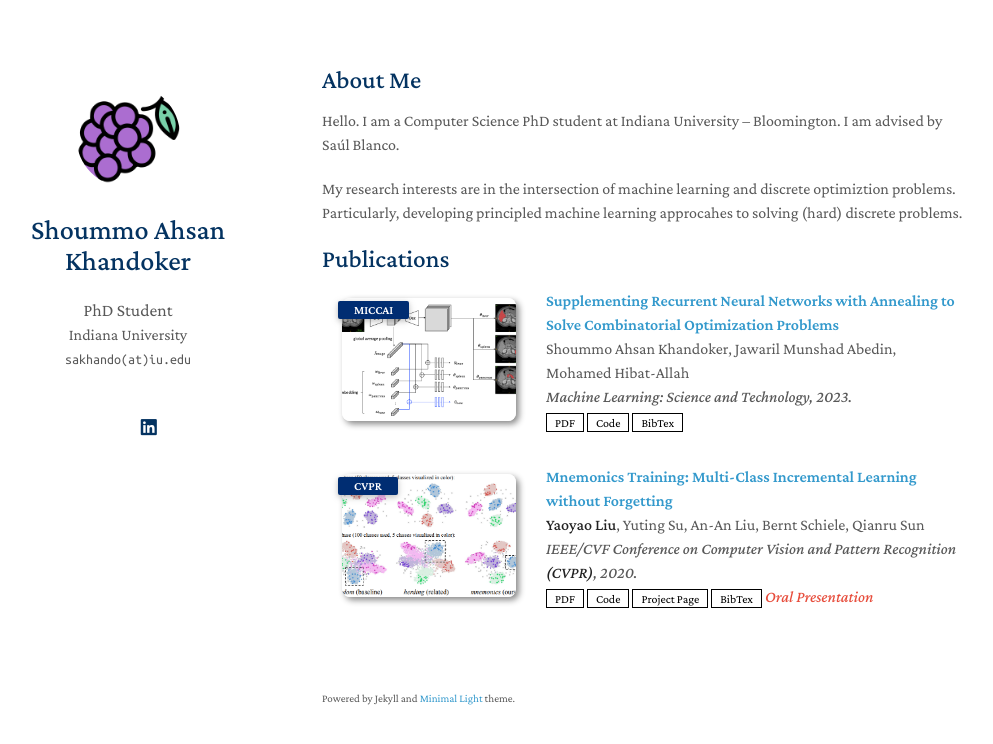
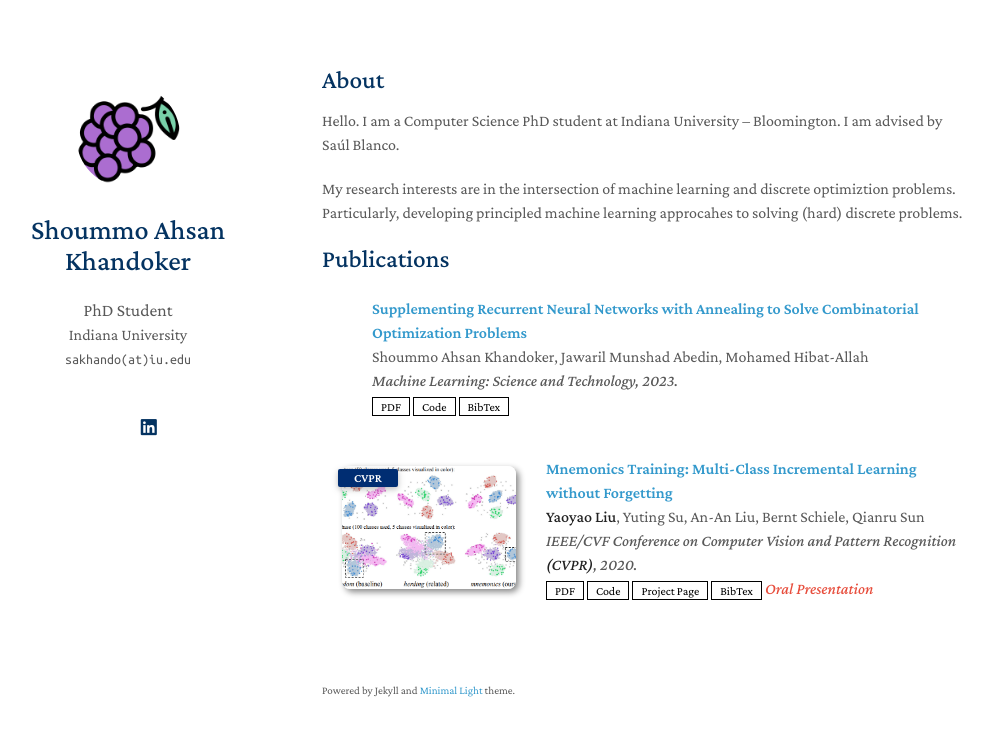
Before and after one commit to shoummoak/shoummoak.github.io, a Jekyll site: the page built from index.md, in a window 1280 px wide. Shown: the top 744 px of the page, without its empty margins (148-1141 px from the left). Built offline with Jekyll 4.4.1, drawn with Linux system fonts in a browser that asks for light colours; a style sheet for code colours, icons or effects is not loaded; our own code applies the rules of GitHub Pages for plain Markdown files.

Commit message:
remove image

```diff
--- a/_data/publications.yml
+++ b/_data/publications.yml
@@ -2,12 +2,12 @@ main:
 
   - title: Supplementing Recurrent Neural Networks with Annealing to Solve Combinatorial Optimization Problems
     authors: Shoummo Ahsan Khandoker, Jawaril Munshad Abedin, Mohamed Hibat-Allah
-    conference_short: MICCAI
+    conference_short:
     conference: "Machine Learning: Science and Technology, 2023."
     pdf: https://iopscience.iop.org/article/10.1088/2632-2153/acb895
     code: https://github.com/RNN-VCA-CO/RNN-VCA-CO
     bibtex: https://bib.yliu.me/MICCAI23.txt
-    image: ./assets/img/teaser_example_2.png
+    image:
     notes:
 
   - title: "Mnemonics Training: Multi-Class Incremental Learning without Forgetting"
--- a/index.md
+++ b/index.md
@@ -2,7 +2,7 @@
 layout: homepage
 ---
 
-## About Me
+## About
 
 Hello. I am a Computer Science PhD student at Indiana University -- Bloomington. I am advised by Saúl Blanco.
 
```
